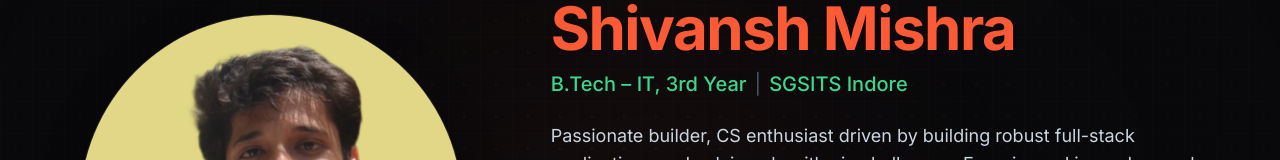
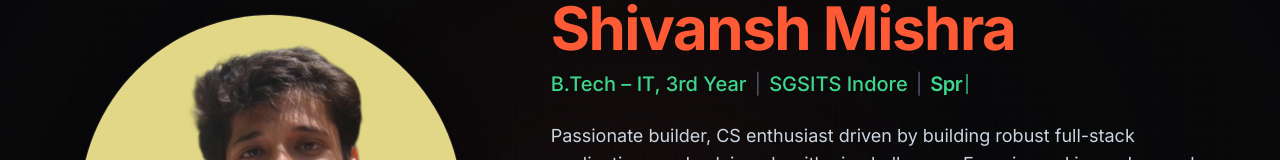
Before and after one commit to shivanshmishra123/Portfolio, a React (Vite) app: page / in a window 1280 px wide. Shown: the part 219-379 px from the top of the page. Built offline with nearby package versions, Linux system fonts and the light colour scheme.

Commit message:
typewriter animation in hero section

```diff
--- a/src/components/Hero.jsx
+++ b/src/components/Hero.jsx
@@ -1,6 +1,9 @@
+import { useState, useEffect } from "react";
 import { personalInfo, stats } from "../data/portfolioData";
 import { DownloadIcon, EmailIcon } from "./Icons";
 import { motion } from "framer-motion";
+
+const TYPEWRITER_WORDS = ["AI First Developer", "Java", "Spring Boot", "Langchain & LangGraph", "AI Engineer"];
 
 const containerVariants = {
   hidden: {},
@@ -62,6 +65,40 @@ const statVariants = {
 };
 
 export default function Hero() {
+  const [currentWordIndex, setCurrentWordIndex] = useState(0);
+  const [displayedText, setDisplayedText] = useState("");
+  const [isDeleting, setIsDeleting] = useState(false);
+
+  useEffect(() => {
+    const currentWord = TYPEWRITER_WORDS[currentWordIndex];
+    let timer;
+
+    if (!isDeleting) {
+      if (displayedText.length < currentWord.length) {
+        timer = setTimeout(() => {
+          setDisplayedText(currentWord.slice(0, displayedText.length + 1));
+        }, 85);
+      } else {
+        timer = setTimeout(() => {
+          setIsDeleting(true);
+        }, 1600);
+      }
+    } else {
+      if (displayedText.length > 0) {
+        timer = setTimeout(() => {
+          setDisplayedText(currentWord.slice(0, displayedText.length - 1));
+        }, 40);
+      } else {
+        timer = setTimeout(() => {
+          setIsDeleting(false);
+          setCurrentWordIndex((prev) => (prev + 1) % TYPEWRITER_WORDS.length);
+        }, 350);
+      }
+    }
+
+    return () => clearTimeout(timer);
+  }, [displayedText, isDeleting, currentWordIndex]);
+
   const handleScroll = (id) => {
     document.getElementById(id)?.scrollIntoView({ behavior: "smooth" });
   };
@@ -122,6 +159,11 @@ export default function Hero() {
               <span>{personalInfo.title}</span>
               <span className="text-slate-600 font-normal">|</span>
               <span>{personalInfo.college}</span>
+              <span className="text-slate-600 font-normal">|</span>
+              <span className="inline-flex items-center text-[#3DD68C] font-semibold tracking-tight min-h-[1.75rem]">
+                <span>{displayedText}</span>
+                <span className="inline-block w-[2px] h-5 ml-1 bg-[#3DD68C] animate-blink" />
+              </span>
             </motion.p>
 
             {/* Bio */}
--- a/src/index.css
+++ b/src/index.css
@@ -27,6 +27,15 @@ body {
   animation: marquee 25s linear infinite;
 }
 
+@keyframes blink {
+  0%, 100% { opacity: 1; }
+  50% { opacity: 0; }
+}
+
+.animate-blink {
+  animation: blink 0.9s infinite;
+}
+
 ::-webkit-scrollbar { width: 6px; }
 ::-webkit-scrollbar-track { background: #09090b; }
 ::-webkit-scrollbar-thumb { background: #FF5A36; border-radius: 3px; }
```
